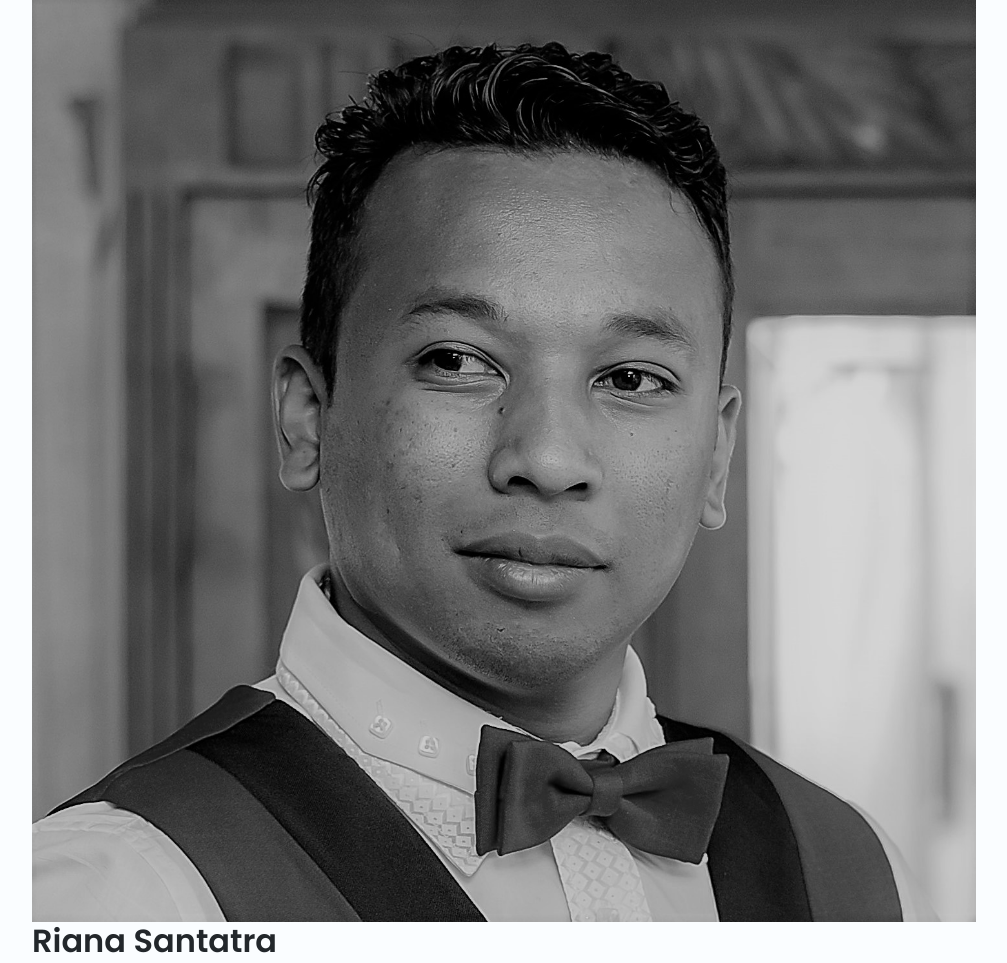
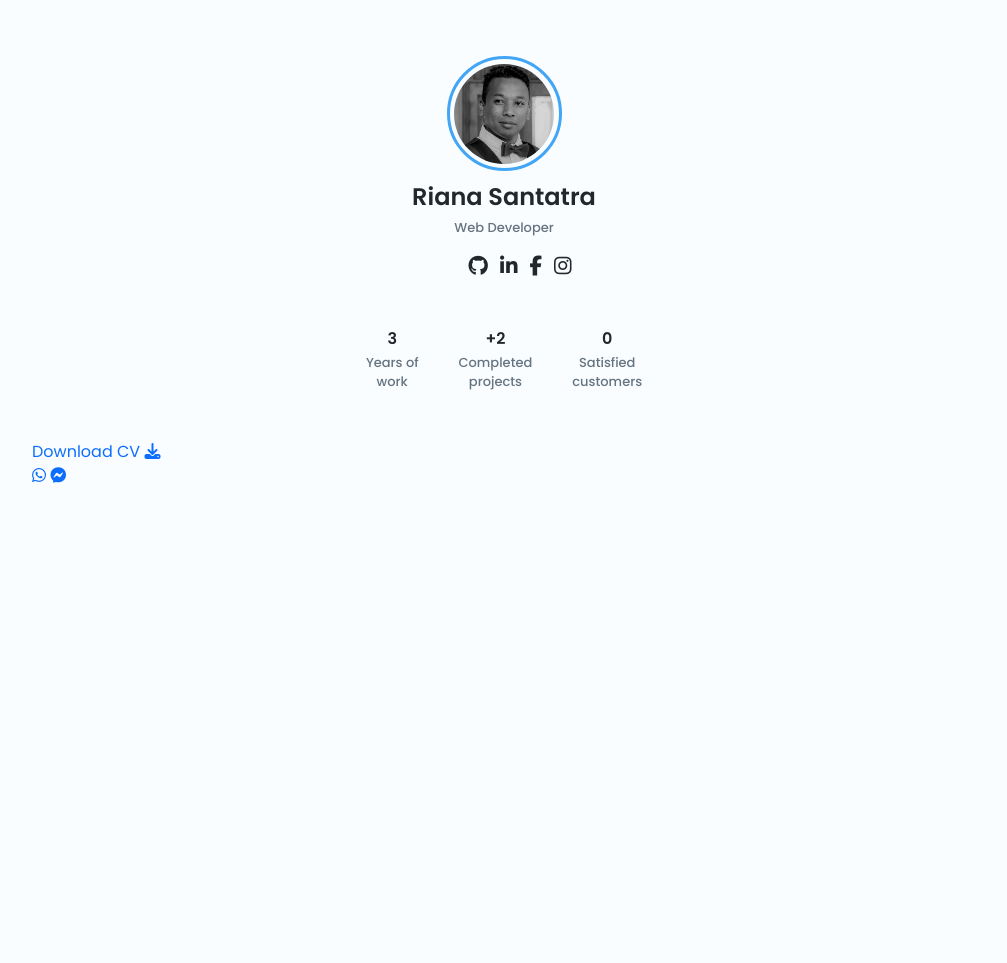
Before and after one commit to rianasantatra/mini-portfolio, a plain HTML site: page index.html in a window 1280 px wide. Shown: the top 963 px of the page, without its empty margins (4-1011 px from the left). After the commit the page ends 800 px from the top, so only its background shows below. Drawn offline with nearby package versions, Linux system fonts and the light colour scheme.

Commit message:
edit profile css

```diff
--- a/assets/css/styles.css
+++ b/assets/css/styles.css
@@ -26,12 +26,12 @@
 
   /*========== Font and typography ==========*/
   /*.5rem = 8px | 1rem = 16px ...*/
-  --body-font: 'Poppins', sans-serif;
+  --body-font: "Poppins", sans-serif;
   --h2-font-size: 1.25rem;
   --h3-font-size: 1rem;
-  --normal-font-size: .938rem;
-  --small-font-size: .813rem;
-  --smaller-font-size: .75rem;
+  --normal-font-size: 0.938rem;
+  --small-font-size: 0.813rem;
+  --smaller-font-size: 0.75rem;
 }
 
 @media screen and (min-width: 968px) {
@@ -39,8 +39,8 @@
     --h2-font-size: 1.5rem;
     --h3-font-size: 1.25rem;
     --normal-font-size: 1rem;
-    --small-font-size: .875rem;
-    --smaller-font-size: .813rem;
+    --small-font-size: 0.875rem;
+    --smaller-font-size: 0.813rem;
   }
 }
 
@@ -56,10 +56,12 @@ body {
   font-size: var(--normal-font-size);
   background-color: var(--body-color);
   color: var(--text-color);
-  transition: .3s; /* For animation dark mode */
+  transition: 0.3s; /* For animation dark mode */
 }
 
-h1, h2, h3 {
+h1,
+h2,
+h3 {
   color: var(--title-color);
   font-weight: 600;
 }
@@ -79,15 +81,12 @@ img {
 
 /*=============== THEME ===============*/
 
-
 /*========== Variables Dark theme ==========*/
-
 
 /*==========
     Color changes in some parts of
     the website, in light theme
 ==========*/
-
 
 /*=============== REUSABLE CSS CLASSES ===============*/
 .container {
@@ -102,37 +101,96 @@ img {
 }
 
 /*=============== PROFILE ===============*/
-
-
+.profile {
+  position: relative;
+  padding-top: 3.5rem;
+}
+.profile__container {
+  row-gap: 2rem;
+}
+.profile__data {
+  display: grid;
+  text-align: center;
+}
+.profile__perfil {
+  width: 100px;
+  height: 100px;
+  border-radius: 100%;
+  overflow: hidden;
+  display: flex;
+  align-items: flex-end;
+  justify-content: center;
+}
+.profile__perfil img {
+  max-width: 105%;
+}
+.profile__border {
+  border: 3.5px solid var(--first-color);
+  justify-self: center;
+  width: 115px;
+  height: 115px;
+  border-radius: 50%;
+  display: grid;
+  place-items: center;
+  margin-bottom: 0.75rem;
+}
+.profile__name {
+  font-size: var(--h2-font-size);
+}
+.profile__profession {
+  font-size: var(--smaller-font-size);
+  font-weight: 500;
+  color: var(--text-color);
+  margin-bottom: 1rem;
+}
+.profile__social {
+  display: flex;
+  justify-content: center;
+  column-gap: 0.75rem;
+}
+.profile__social-link {
+  font-size: 1.25rem;
+  color: var(--title-color);
+  transition: 0.3s;
+}
+.profile__social-link:hover {
+  color: var(--first-color);
+}
+.profile__info {
+  grid-template-columns: repeat(3, max-content);
+  justify-content: center;
+  column-gap: 2.5rem;
+}
+.profile__info-group {
+  text-align: center;
+}
+.profile__info-number {
+  font-size: var(--normal-font-size);
+  margin-bottom: 0.25rem;
+}
+.profile__info-description {
+  font-size: var(--smaller-font-size);
+  font-weight: 500;
+}
 /*=============== BUTTONS ===============*/
-
 
 /*=============== FILTERS TABS ===============*/
 
-
 /*=============== PROJECTS ===============*/
-
 
 /*=============== SKILLS ===============*/
 
-
 /* Hide and show projects & skills */
-
 
 /* Activate button filter */
 
-
 /*=============== FOOTER ===============*/
 
-
 /*=============== SCROLL BAR ===============*/
-
 
 /*=============== BREAKPOINTS ===============*/
 /* For small devices */
 
-
 /* For medium devices */
 
-
 /* For large devices */
```
